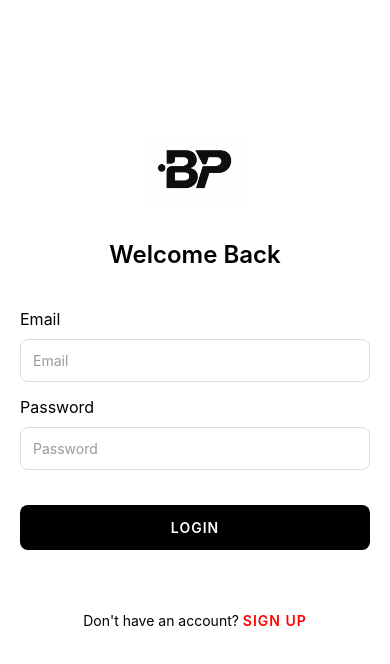
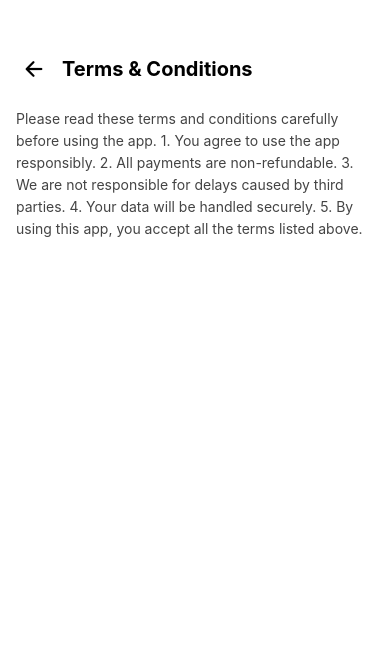
Before and after one commit to nabeelyash12345/betpro, a React Native app: screen /TermsScreen in a window 390 px wide. Shown: the top 664 px of the page. Built offline with nearby package versions, Linux system fonts and the light colour scheme; no server answers.

Commit message:
fix desgin promo Code

```diff
--- a/src/Screens/LoginScreen.js
+++ b/src/Screens/LoginScreen.js
@@ -226,7 +226,7 @@ const styles = StyleSheet.create({
     textAlign: "center",
   },
   modalButton: {
-    backgroundColor: "#9C27B0",
+    backgroundColor: "#000",
     padding: 10,
     borderRadius: 6,
     width: 80,
--- a/src/Screens/SignupScreen.js
+++ b/src/Screens/SignupScreen.js
@@ -515,7 +515,18 @@ export default function SignupScreen({ navigation }) {
                 </Text>
               </TouchableOpacity>
             </Animated.View>
-
+{/* Terms & Conditions Link */}
+<TouchableOpacity
+  onPress={() => navigation.navigate("TermsScreen")}
+  style={{ marginTop: 10, alignItems: "center" }}
+>
+  <Text style={{ color: "#6B7280", fontSize: 13 }}>
+    By signing up, you agree to our{" "}
+    <Text style={{ color: "#000", fontWeight: "600" }}>
+      Terms & Conditions
+    </Text>
+  </Text>
+</TouchableOpacity>
             {/* Custom Modal - Only for errors */}
             <Modal
               transparent={true}
@@ -693,7 +704,7 @@ const styles = StyleSheet.create({
     color: "#C62828",
   },
   errorButton: {
-    backgroundColor: "#9C27B0",
+    backgroundColor: "#000",
     paddingVertical: 12,
     paddingHorizontal: 30,
     borderRadius: 8,
--- /dev/null
+++ b/src/Screens/TermsScreen.js
@@ -0,0 +1,67 @@
+import React from "react";
+import { View, Text, ScrollView, TouchableOpacity, StyleSheet, StatusBar } from "react-native";
+import { Ionicons } from "@expo/vector-icons";
+
+export default function TermsScreen({ navigation }) {
+  return (
+    <View style={styles.container}>
+      <StatusBar barStyle="dark-content" backgroundColor="#fff" />
+
+      {/* Header */}
+      <View style={styles.header}>
+        <TouchableOpacity onPress={() => navigation.goBack()} style={styles.backButton}>
+          <Ionicons name="arrow-back" size={24} color="#000" />
+        </TouchableOpacity>
+        <Text style={styles.title}>Terms & Conditions</Text>
+      </View>
+
+      {/* Scrollable Terms */}
+      <ScrollView
+        style={styles.scrollContainer}
+        showsVerticalScrollIndicator={false}
+        contentContainerStyle={{ paddingBottom: 20 }}
+      >
+        <Text style={styles.text}>
+          Please read these terms and conditions carefully before using the app.
+
+1. You agree to use the app responsibly.
+2. All payments are non-refundable.
+3. We are not responsible for delays caused by third parties.
+4. Your data will be handled securely.
+5. By using this app, you accept all the terms listed above.
+        </Text>
+      </ScrollView>
+    </View>
+  );
+}
+
+const styles = StyleSheet.create({
+  container: {
+    flex: 1,
+    backgroundColor: "#fff",
+    paddingTop: 50,
+    paddingHorizontal: 16,
+  },
+  header: {
+    flexDirection: "row",
+    alignItems: "center",
+    marginBottom: 20,
+  },
+  backButton: {
+    padding: 6,
+    marginRight: 10,
+  },
+  title: {
+    fontSize: 20,
+    fontWeight: "bold",
+    flex: 1,
+  },
+  scrollContainer: {
+    flex: 1,
+  },
+  text: {
+    fontSize: 14,
+    lineHeight: 22,
+    color: "#444",
+  },
+});
--- a/src/navigation/StackNavigation.js
+++ b/src/navigation/StackNavigation.js
@@ -12,6 +12,7 @@ import TabNavigation from './Tabnavigation';
 import PaymentWithdrawal from '../Screens/PaymentWithdrawal';
 import ChangePasswordScreen from '../Screens/ChnagePassword';
 import OrderDetails from '../Screens/OrderDetails';
+import TermsScreen  from '../Screens/TermsScreen'
 
 const Stack = createNativeStackNavigator();
 
@@ -32,6 +33,8 @@ export default function RootStack() {
 
 
           <Stack.Screen name="SignupScreen" component={SignupScreen} />
+            <Stack.Screen name="TermsScreen" component={TermsScreen}/>
+
         </>
       ) : (
         // Logged in - show home screen
@@ -49,6 +52,7 @@ export default function RootStack() {
             <Stack.Screen name="OrderDetails" component={OrderDetails} />
 
 
+
             </>
 
           )
```
